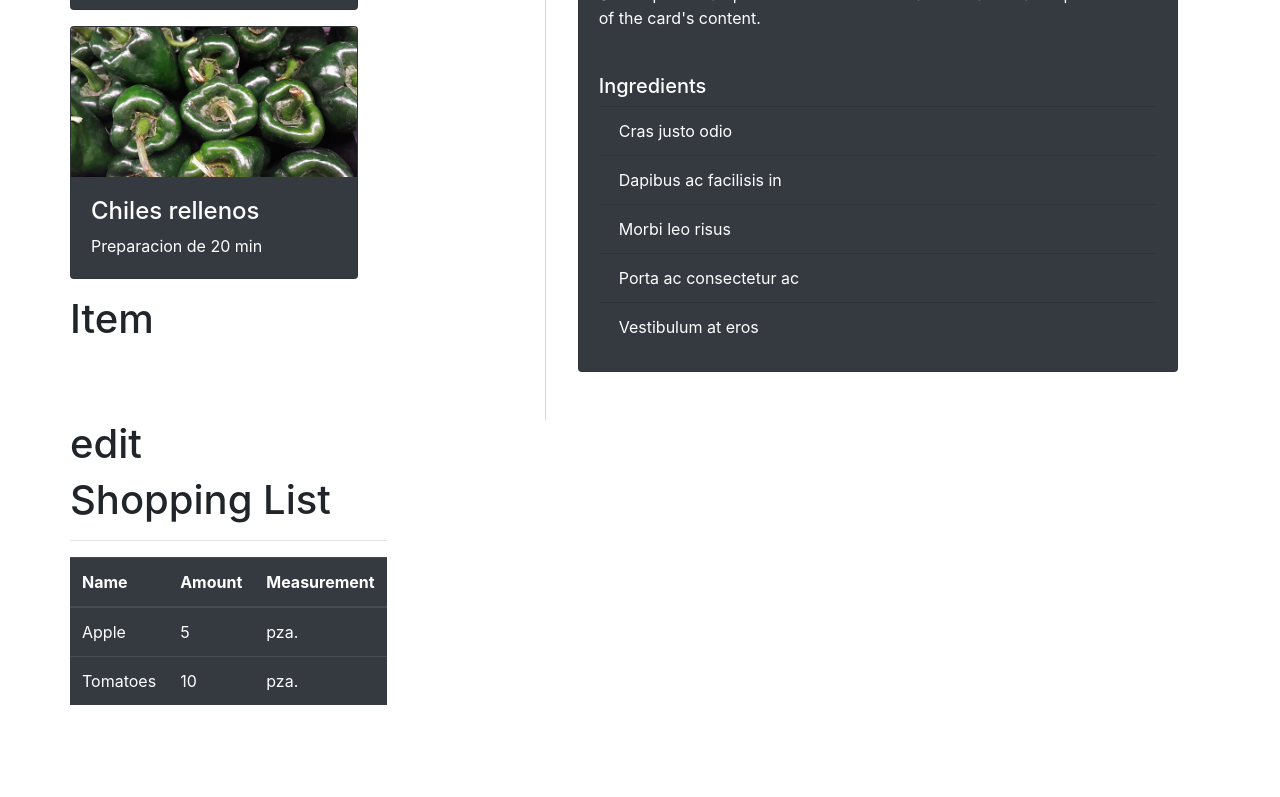
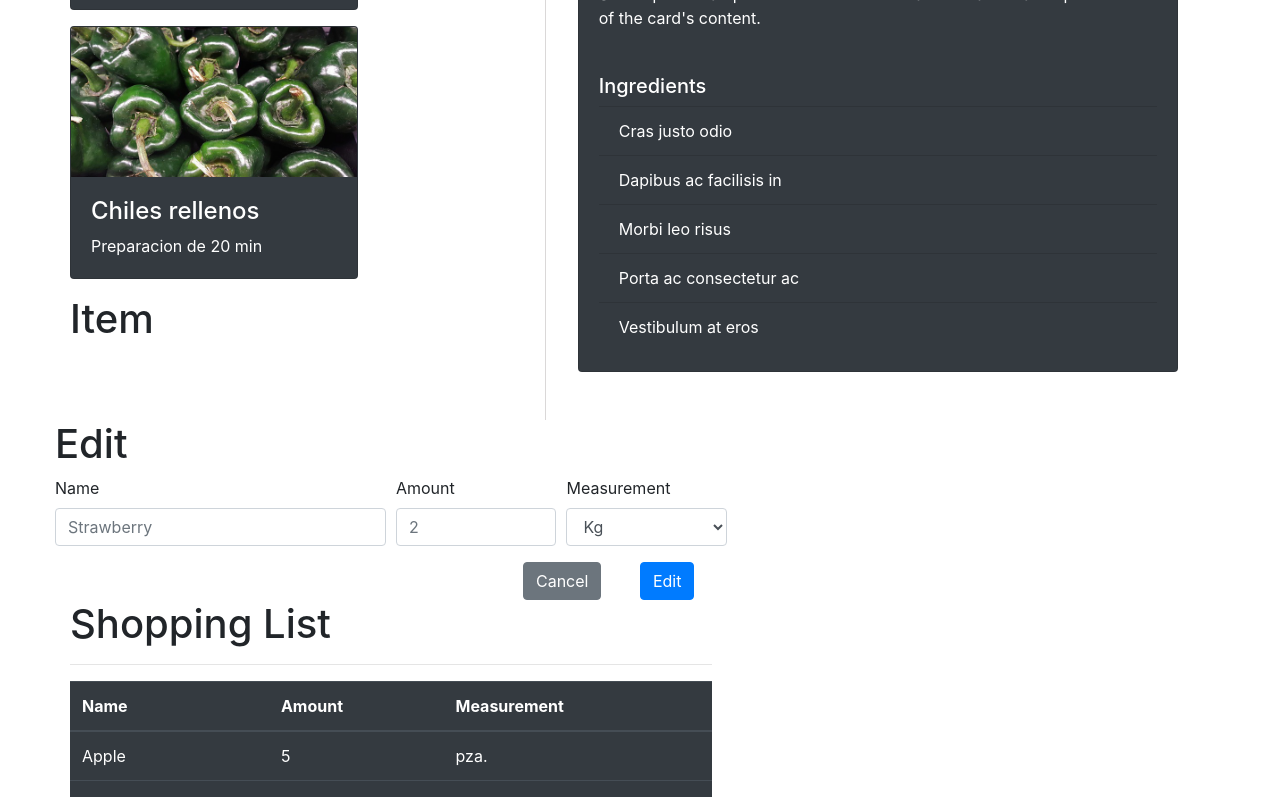
Before and after one commit to KarinaRomero/recipe-book, an Angular app: page / in a window 1280 px wide. Shown: the part 765-1562 px from the top of the page. Before the commit the page ends 1486 px from the top, so only its background shows below. Built offline with nearby package versions, Linux system fonts and the light colour scheme.

Commit message:
front-end Edit component added

```diff
--- a/src/app/recipes/components/recipes-detail/recipes-detail.component.html
+++ b/src/app/recipes/components/recipes-detail/recipes-detail.component.html
@@ -6,7 +6,7 @@
       <img class="card-img-top" src=".../100px180/?text=Image cap" alt="Card image cap">
       <div class="card-body">
         <div class="row">
-          <div class="col-8">
+          <div class="col-xs-8">
             <h2>Name</h2>
           </div>
           <div class="col-4">
--- a/src/app/shopping-list/components/shopping-edit/shopping-edit.component.html
+++ b/src/app/shopping-list/components/shopping-edit/shopping-edit.component.html
@@ -1 +1,33 @@
-<h1>edit</h1>
+<div class="row">
+  <div class="col-xs-23">
+    <h1>Edit</h1>
+    <form>
+      <div class="form-row">
+        <div class="form-group col-md-6">
+          <label for="inputName">Name</label>
+          <input type="text" class="form-control" id="inputName" placeholder="Strawberry">
+          </div>
+          <div class="form-group col-md-3">
+            <label for="inputAmount">Amount</label>
+            <input type="number" class="form-control" id="inputAmount" placeholder="2">
+          </div>
+            <div class="form-group col-md-3">
+              <label for="inputMeasurement">Measurement</label>
+              <select id="inputMeasurement" class="form-control">
+                <option selected>Kg</option>
+                <option>Pza.</option>
+              </select>
+            </div>
+          </div>
+          <div class="row">
+            <div class="col-8"></div>
+            <div class="col-2">
+              <button type="submit" class="btn btn-secondary">Cancel</button>
+            </div>
+            <div class="col-2">
+              <button type="submit" class="btn btn-primary">Edit</button>
+            </div>
+          </div>
+    </form>
+  </div>
+</div>
```
